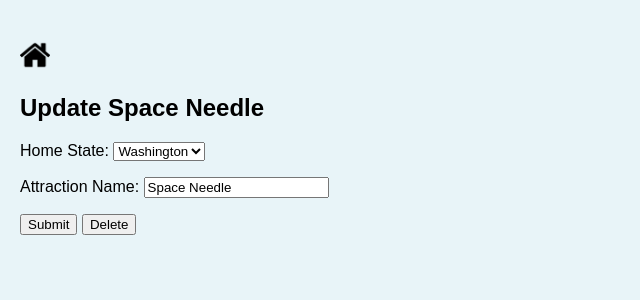
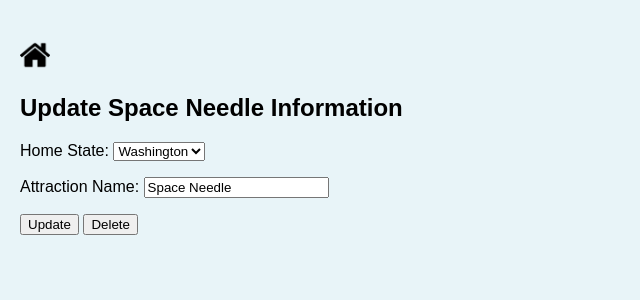
Before and after one commit to sungbin-kang/Django_Tourist-Attractions-with-Form, a Django app: page /attraction/update/7 in a window 1280 px wide. Shown: the top 300 px of the page, without its empty margins (0-640 px from the left). Run offline with Django 3.2, Linux system fonts and the light colour scheme; data comes from the database, SQL or seed files in the repository.

Commit message:
Form buttons edited

```diff
--- a/TouristAttractionswithForms/tourist_attractions/templates/tourist_attractions/attraction_update_form.html
+++ b/TouristAttractionswithForms/tourist_attractions/templates/tourist_attractions/attraction_update_form.html
@@ -2,12 +2,12 @@
 
 {% block content %}
 
-<h2>Update {{ object }}</h2>
+<h2>Update {{ object }} Information</h2>
 
 <form method="post">
     {% csrf_token %}
     {{ form.as_p }}
-    <input type="submit" value="Submit">
+    <input type="submit" value="Update">
     <a href="{% url 'attraction_delete' object.id %}"><button type="button">Delete</button></a>
 </form>
 
--- a/TouristAttractionswithForms/tourist_attractions/templates/tourist_attractions/details.html
+++ b/TouristAttractionswithForms/tourist_attractions/templates/tourist_attractions/details.html
@@ -12,12 +12,15 @@
     <div class="col col-1">Attraction</div>
     <div class="col col-2">State</div>
   </li>
+
   {% for item in attractions|dictsort:'homeState' %}
     {% if item.homeState|lower == statename %}
       <li class="table-row">
         <div class="col col-1" data-label="Attraction">{{ item.attractionName }}</div>
-        <div class="col col-2" data-label="State"><a href="{% url 'state_update' item.id %}">{{ item.homeState }}</a></div>
+        <div class="col col-2" data-label="State">{{ item.homeState }}</div>
+      </li>
     {% endif %}
+
   {% endfor %}
 </ul>
 
--- a/TouristAttractionswithForms/tourist_attractions/templates/tourist_attractions/state_update_form.html
+++ b/TouristAttractionswithForms/tourist_attractions/templates/tourist_attractions/state_update_form.html
@@ -5,7 +5,7 @@
 {% endblock %}
 
 {% block content %}
-<h2>Please Update {{ object }} Information</h2>
+<h2>Update {{ object }} Information</h2>
 
 <form method="post">
     {% csrf_token %}
```
